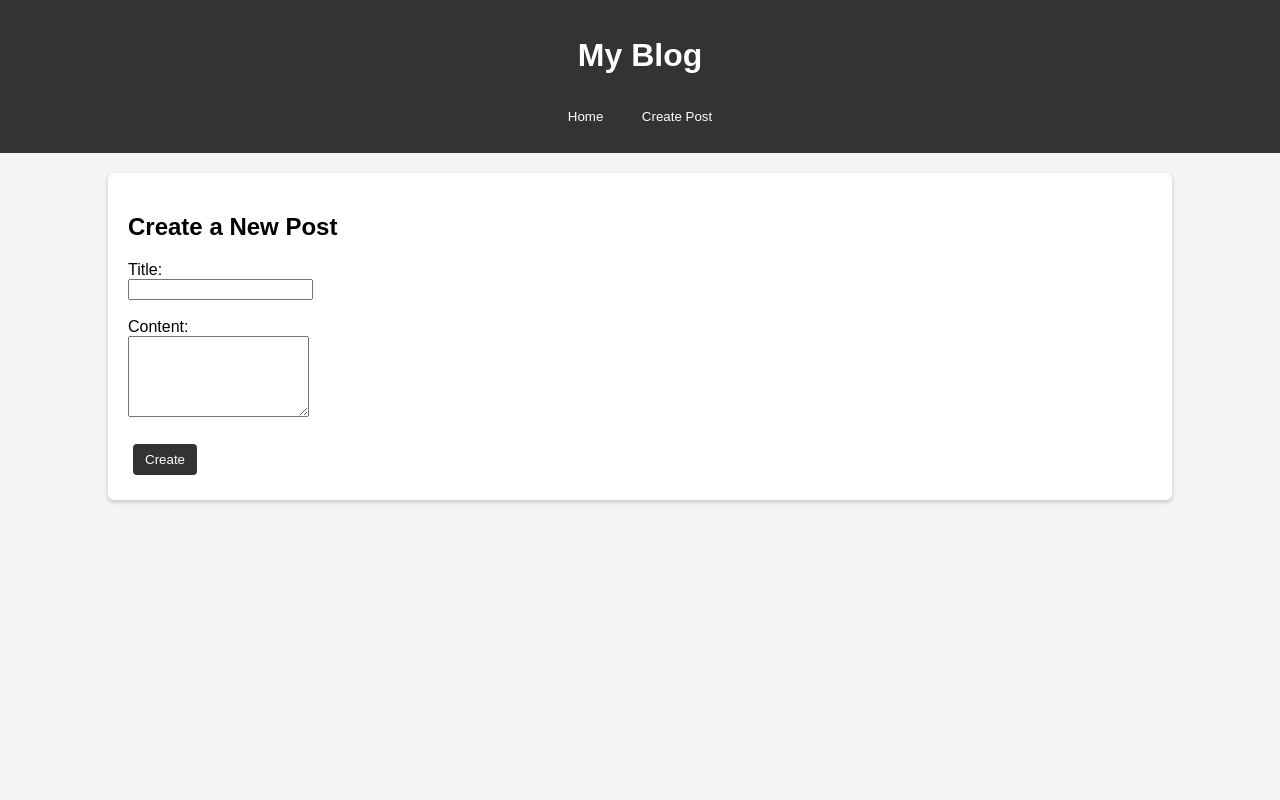
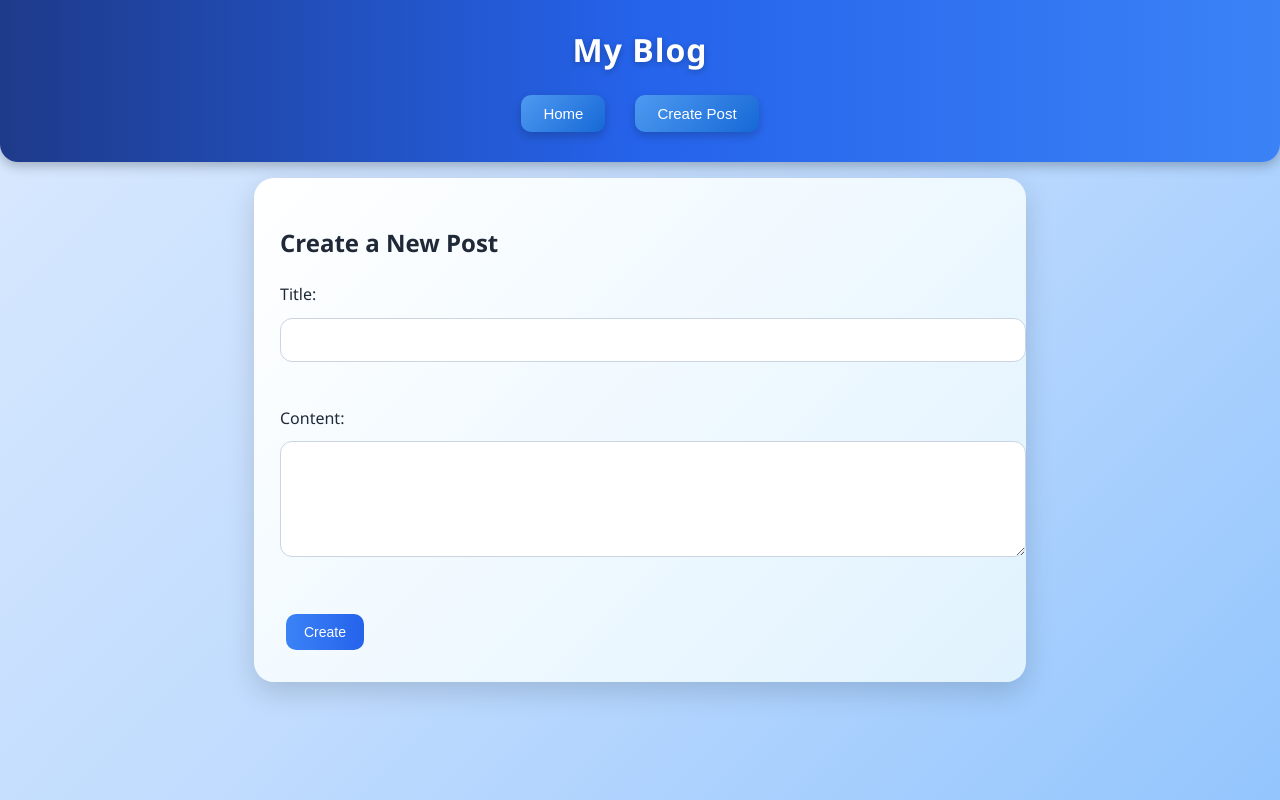
Before and after one commit to yash1915/BlogFrontend, a plain HTML site: page index.html in a window 1280 px wide. Both pictures are taken after a click on the button "Create Post". Drawn offline with Linux system fonts and the light colour scheme; no server answers.

Commit message:
Updated CSS with gradient and flexbox design

```diff
--- a/index.html
+++ b/index.html
@@ -7,10 +7,13 @@
 </head>
 <body>
   <header>
-    <h1>My Blog</h1>
+  <h1>My Blog</h1>
+  <nav>
     <button onclick="showSection('home')">Home</button>
     <button onclick="showSection('create')">Create Post</button>
-  </header>
+  </nav>
+</header>
+
 
   <!-- Home Page -->
   <div id="home" class="container">
--- a/style.css
+++ b/style.css
@@ -1,45 +1,173 @@
+/* ===== GLOBAL ===== */
 body {
-  font-family: Arial, sans-serif;
+  font-family: 'Segoe UI', Arial, sans-serif;
   margin: 0;
   padding: 0;
-  background: #f4f4f4;
+  min-height: 100vh;
+  display: flex;
+  flex-direction: column;
+  background: linear-gradient(135deg, #dbeafe, #bfdbfe, #93c5fd);
+  color: #1f2937;
+  line-height: 1.6;
 }
 
+/* ===== HEADER ===== */
 header {
-  background: #333333;
-  color: #fff;
-  padding: 1rem;
-  text-align: center;
+  background: linear-gradient(90deg, #1e3a8a, #2563eb, #3b82f6);
+  color: white;
+  padding: 1.5rem 1rem;
+  box-shadow: 0 4px 12px rgba(0,0,0,0.25);
+  display: flex;
+  flex-direction: column;
+  align-items: center;
+  border-bottom-left-radius: 18px;
+  border-bottom-right-radius: 18px;
 }
 
-.container {
-  width: 80%;
-  margin: 20px auto;
-  background: #fff;
-  padding: 20px;
-  border-radius: 6px;
-  box-shadow: 0 2px 4px rgba(0,0,0,0.2);
+header h1 {
+  margin: 0 0 14px;
+  font-size: 2rem;
+  font-weight: 700;
+  letter-spacing: 1px;
+  text-shadow: 0 2px 6px rgba(0,0,0,0.25);
 }
 
+header nav {
+  display: flex;
+  flex-direction: row;   /* ✅ buttons side by side */
+  justify-content: center;
+  align-items: center;
+  gap: 18px;             /* space between buttons */
+  flex-wrap: wrap;
+}
+
+header button {
+  padding: 10px 22px;
+  border: none;
+  border-radius: 10px;
+  background: linear-gradient(135deg, #4e9af1, #1668d6);
+  color: #fff;
+  cursor: pointer;
+  font-size: 15px;
+  font-weight: 500;
+  transition: all 0.3s ease;
+  box-shadow: 0 4px 10px rgba(0,0,0,0.2);
+}
+
+header button:hover {
+  background: linear-gradient(135deg, #2563eb, #1e40af);
+  transform: translateY(-2px) scale(1.07);
+  box-shadow: 0 6px 14px rgba(0,0,0,0.3);
+}
+
+/* ===== MAIN ===== */
+main {
+  flex: 1;
+  display: flex;
+  justify-content: center;   /* horizontal center */
+  align-items: flex-start;   /* top alignment */
+  padding: 2rem;
+}
+
+/* ===== CARD CONTAINER ===== */
+.container {
+  width: 100%;
+  max-width: 720px;
+  margin: 1rem auto;
+  background: linear-gradient(135deg, #ffffff, #f0f9ff, #e0f2fe);
+  padding: 26px;
+  border-radius: 20px;
+  box-shadow: 0 10px 28px rgba(0,0,0,0.15);
+  transition: all 0.3s ease;
+}
+
+.container:hover {
+  transform: translateY(-5px);
+  box-shadow: 0 14px 32px rgba(0,0,0,0.2);
+}
+
+/* ===== POSTS & COMMENTS ===== */
+.post,
+.comment {
+  background: linear-gradient(135deg, #f0f9ff, #e0f2fe, #dbeafe);
+  border-radius: 16px;
+  padding: 18px 20px;
+  margin-bottom: 20px;
+  box-shadow: 0 6px 16px rgba(0,0,0,0.12);
+  transition: all 0.3s ease;
+}
+
+.post:hover,
+.comment:hover {
+  background: linear-gradient(135deg, #e0f2fe, #dbeafe, #bfdbfe);
+  transform: translateY(-4px);
+  box-shadow: 0 10px 22px rgba(0,0,0,0.18);
+}
+
+.post h3 {
+  margin-top: 0;
+  color: #1e3a8a;
+}
+
+/* ===== BUTTONS (GLOBAL) ===== */
 button {
-  padding: 8px 12px;
-  margin: 5px;
+  padding: 10px 18px;
+  margin: 6px;
   border: none;
-  background: #333;
+  background: linear-gradient(90deg, #3b82f6, #2563eb);
   color: #fff;
-  border-radius: 4px;
+  border-radius: 10px;
   cursor: pointer;
+  font-weight: 500;
+  font-size: 14px;
+  transition: all 0.3s ease;
 }
 
 button:hover {
-  background: #555;
+  background: linear-gradient(90deg, #2563eb, #1e40af);
+  transform: translateY(-2px) scale(1.05);
 }
 
-.post, .comment {
-  border-bottom: 1px solid #ddd;
-  padding: 10px 0;
+/* ===== FORM INPUTS ===== */
+input,
+textarea {
+  width: 100%;
+  padding: 12px;
+  margin: 10px 0 18px;
+  border: 1px solid #cbd5e1;
+  border-radius: 12px;
+  font-size: 1rem;
+  transition: all 0.3s ease;
 }
 
+input:focus,
+textarea:focus {
+  outline: none;
+  border: 1px solid #2563eb;
+  box-shadow: 0 0 8px #93c5fd;
+}
+
+/* ===== HIDDEN ===== */
 .hidden {
   display: none;
 }
+
+/* ===== RESPONSIVE ===== */
+@media (max-width: 768px) {
+  header {
+    padding: 1rem;
+  }
+
+  header nav {
+    flex-wrap: wrap;
+    gap: 12px;
+  }
+
+  main {
+    padding: 1rem;
+  }
+
+  .container {
+    padding: 20px;
+  }
+}
```
